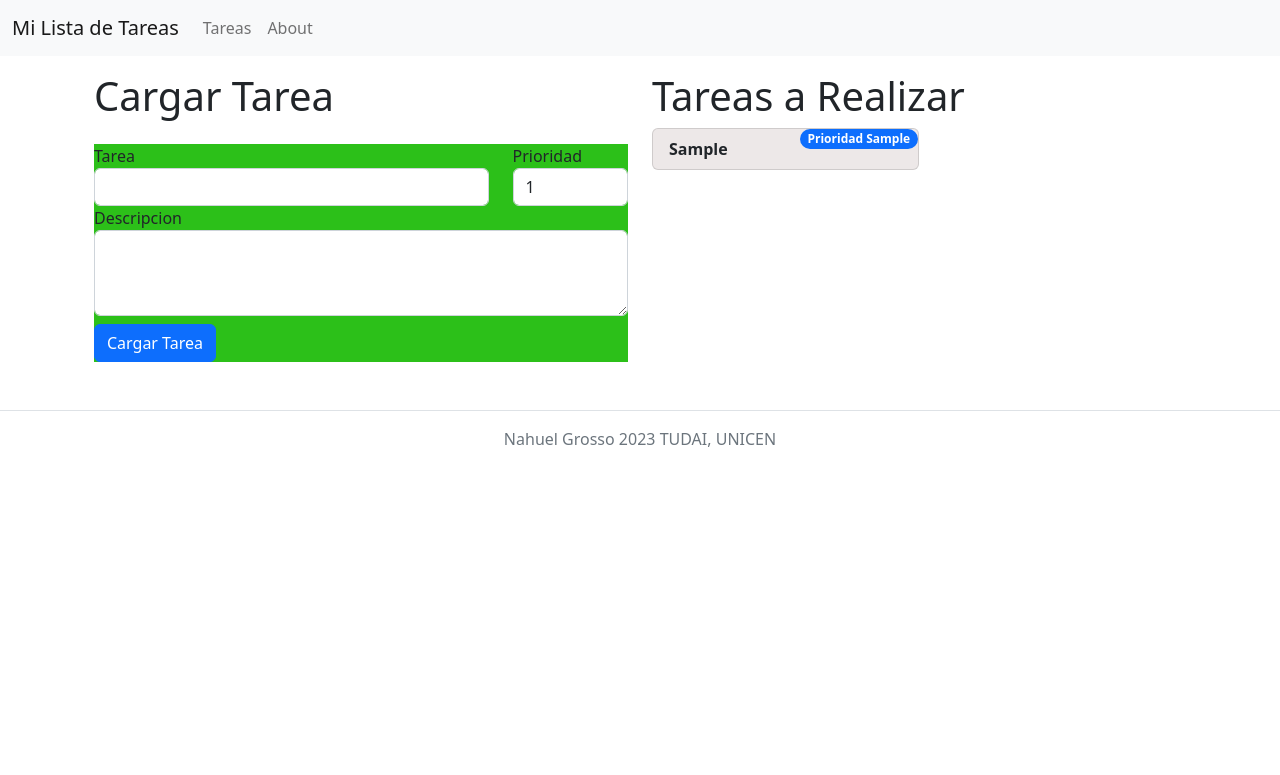
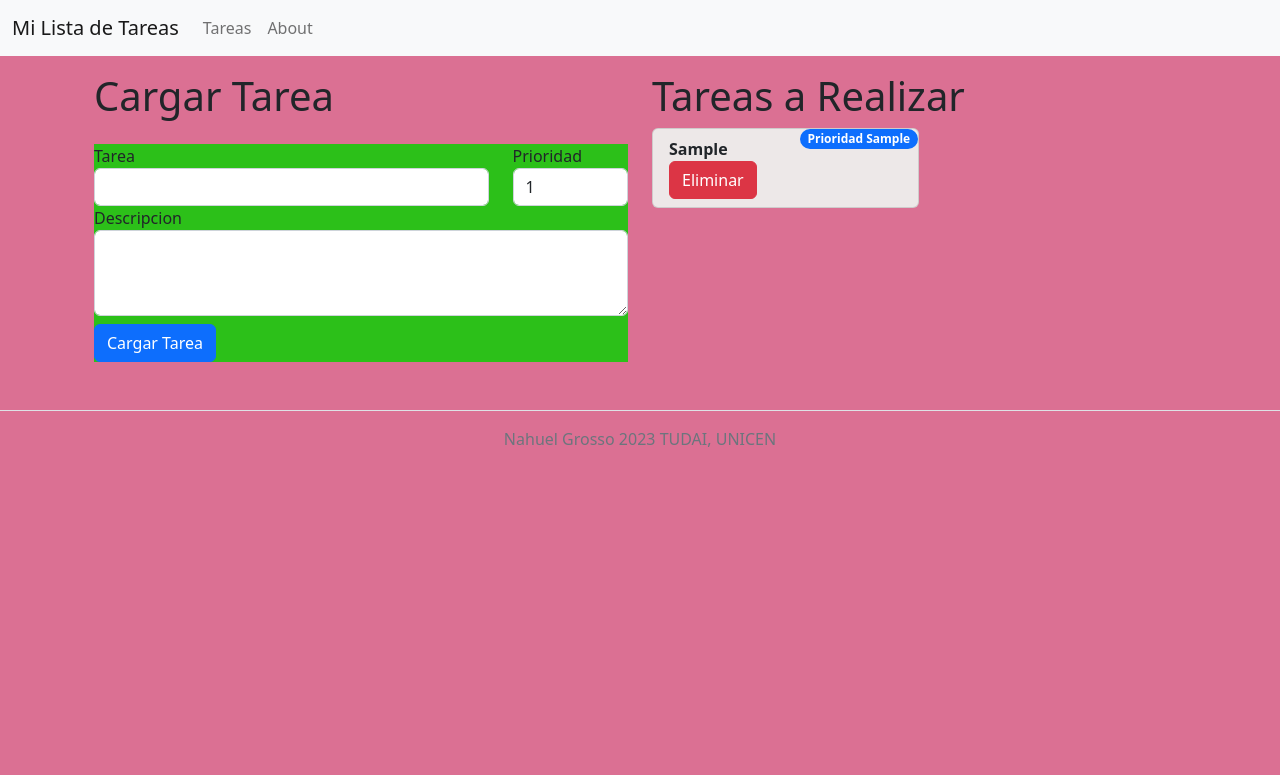
Before and after one commit to NahuelGrosso/ToDoList, a PHP site: page / in a window 1280 px wide. Shown: the top 775 px of the page. Run offline with PHP 8.4, Linux system fonts and the light colour scheme; tables that the repository leaves empty or names only in its code hold one stand-in row (values such as "Sample post"); some libraries are stand-ins or nearby versions.

Commit message:
Finalizada la Lista de tareas

```diff
--- a/app/db.php
+++ b/app/db.php
@@ -33,3 +33,23 @@ function insertarTarea($tarea, $descripcion, $prioridad){
 
     return $db->lastInsertId();
 }
+
+//Funcion para elimnar Tareas
+function eliminaTarea($id){
+    //1- Abrimos conexion con la BBDD
+    $db = conexionBBD();
+
+    //2- Enviamos y recibimos los resultados de la consulta
+    $consulta = $db->prepare('DELETE FROM tareas WHERE id = ?');
+    $consulta->execute([$id]);
+}
+
+//Funcion para enviar a la BBDD que la tarea se realizo
+function realizada($id){
+    //1- Abrimos conexion con la BBDD
+    $db = conexionBBD();
+
+    //2- Enviamos y recibimos los resultados de la consulta
+    $consulta = $db->prepare('UPDATE tareas SET hecha = 1 WHERE id = ?');
+    $consulta->execute([$id]);
+}
--- a/app/tareas.php
+++ b/app/tareas.php
@@ -1,6 +1,8 @@
 <?php
 require_once 'db.php';
 
+
+// ==> Funcion para mostrar las tareas!!!
 function verTareas()
 {
     require_once 'templates/header.php';
@@ -24,6 +26,17 @@ function verTareas()
                             <li class="list-group-item">
                                 <b><?php echo $tarea->tarea; ?></b>
                                 <span class="badge bg-primary rounded-pill position-absolute top-0 end-0">Prioridad <?php echo $tarea->prioridad; ?></span>
+                                <div class=" ">
+                                    <a href="eliminar/<?php echo $tarea->id ?>">
+                                        <button type="button" class="btn btn-danger">Eliminar</button>
+                                    </a>
+                                    <?php if (!$tarea->hecha) { ?>
+                                        <a href="realizada/<?php echo $tarea->id ?>">
+                                            <button type="button" class="btn btn-success">Realizada</button>
+                                        </a>
+                                    <?php } ?>
+                                </div>
+
                             </li>
 
                         <?php } ?>
@@ -37,14 +50,18 @@ function verTareas()
         </div>
     </div>
 
+
+
     <?php
+
+    // ==> Funcion para agregar tareas a la BBDD!!!
     function agregarTarea()
     {
         //VALIDACION DE DATOS!!!
-    if(
-        !empty($_POST['tarea'])&&
+        if (
+            !empty($_POST['tarea']) &&
             !empty($_POST['prioridad'])
-    ){
+        ) {
 
             //Obtencion de los datos del formulario.
             $tarea = $_POST['tarea'];
@@ -66,12 +83,27 @@ function verTareas()
             }
 
             require_once 'templates/footer.php';
-
-    } else{
+        } else {
             require_once 'templates/header.php';
             echo "<h2>Falta completar campos obligatorios del formulario</h2>";
             require_once 'templates/footer.php';
-
+        }
     }
 
+    // ==> Funcion para eliminar tareas!!!
+
+    function eliminarTarea($id)
+    {
+        eliminaTarea($id);
+        //Una vez eliminada la tarea renderiza el rout
+        header('Location: ' . BASE_URL);
     }
+
+    // ==> Funcion Tarea realizada!!!
+    function tareaRealizada($id)
+    {
+        realizada($id);
+
+        //Una vez eliminada la tarea renderiza el rout
+        header('Location: ' . BASE_URL);
+    }
--- a/estilos/estilos.css
+++ b/css/estilos.css
@@ -1,3 +1,6 @@
+body{
+    background-color: palevioletred;
+}
 /* Estilos Formulario */
 form{
     background-color: #2cc019;
--- a/router.php
+++ b/router.php
@@ -13,6 +13,8 @@ if (!empty ($_GET{'action'})){
 
 //Mostrar todas las tareas -->       verTareas();
 //Agregar tarea nueva      -->       agregarTarea();
+//Eliminar tarea/:id       -->       eliminarTarea($id);
+//Tarea  Realizada/:id     -->       tareaRealizada($id);
 
 //Parsea la accion para separar la accion real de los paramentros
 $params = explode('/',$action);
@@ -24,7 +26,12 @@ switch($params[0]){
     case 'agregarTarea':
         agregarTarea();
         break;
-
+    case 'eliminar':
+        eliminarTarea($params[1]);
+        break;
+    case 'realizada':
+        tareaRealizada($params[1]);
+        break;
     default:
     echo "ERROR 404";
     break;
--- a/templates/header.php
+++ b/templates/header.php
@@ -6,7 +6,7 @@
     <base href="<?php echo BASE_URL ?>">
     <meta name="viewport" content="width=device-width, initial-scale=1.0">
     <link href="https://cdn.jsdelivr.net/npm/bootstrap@5.2.0/dist/css/bootstrap.min.css" rel="stylesheet" integrity="sha384-gH2yIJqKdNHPEq0n4Mqa/HGKIhSkIHeL5AyhkYV8i59U5AR6csBvApHHNl/vI1Bx" crossorigin="anonymous">
-    <link rel="stylesheet" href="../estilos/estilos.css">
+    <link rel="stylesheet" href="css/estilos.css">
     <title>Lista de Tareas</title>
 </head>
 
```
Lines whose indentation alone changed are shown as unchanged.
